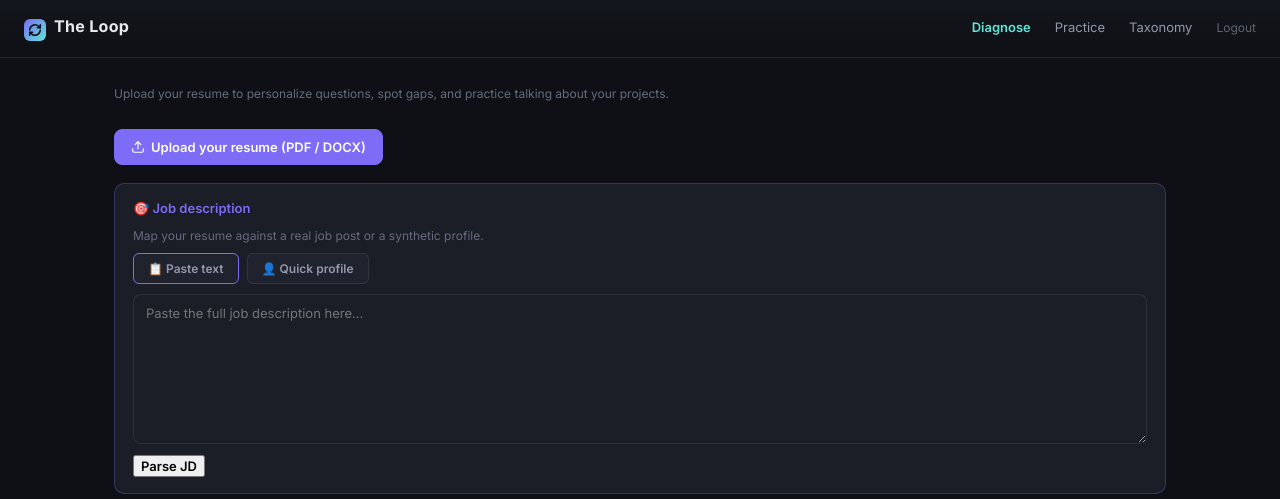
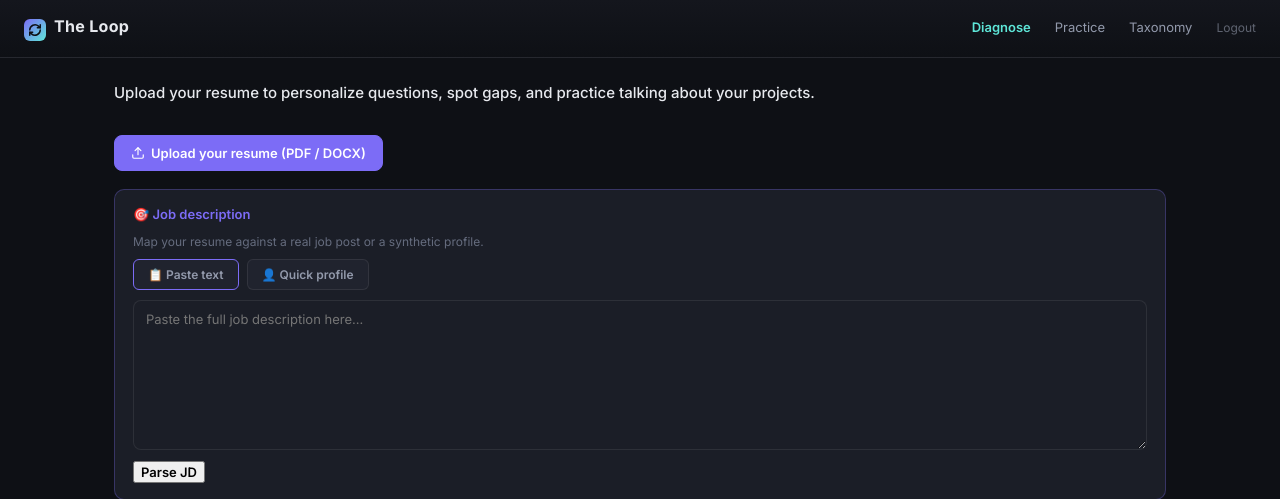
Before and after one commit to prithvi020397/PrepSage, a Flask app: page /dashboard in a window 1280 px wide. Shown: the top 499 px of the page. Run offline with Flask 3, Linux system fonts and the light colour scheme; some libraries are stand-ins or nearby versions.

Commit message:
Enlarge resume upload prompt text to match the CTA

```diff
--- a/templates/dashboard.html
+++ b/templates/dashboard.html
@@ -531,7 +531,7 @@
           <input type="file" id="resume-reupload" accept=".pdf,.docx,.doc,.txt" style="display:none;" onchange="uploadResume(this)">
         </div>
       {% else %}
-        <div class="sub" style="margin-bottom:10px;">Upload your resume to personalize questions, spot gaps, and practice talking about your projects.</div>
+        <div style="margin-bottom:12px; font-size:15px; line-height:1.5; color:var(--text); font-weight:500;">Upload your resume to personalize questions, spot gaps, and practice talking about your projects.</div>
         <div class="resume-upload">
           <label for="resume-upload-input">
             <svg width="14" height="14" viewBox="0 0 24 24" fill="none" stroke="currentColor" stroke-width="2" stroke-linecap="round" stroke-linejoin="round"><path d="M21 15v4a2 2 0 0 1-2 2H5a2 2 0 0 1-2-2v-4"/><polyline points="17 8 12 3 7 8"/><line x1="12" y1="3" x2="12" y2="15"/></svg>
```
